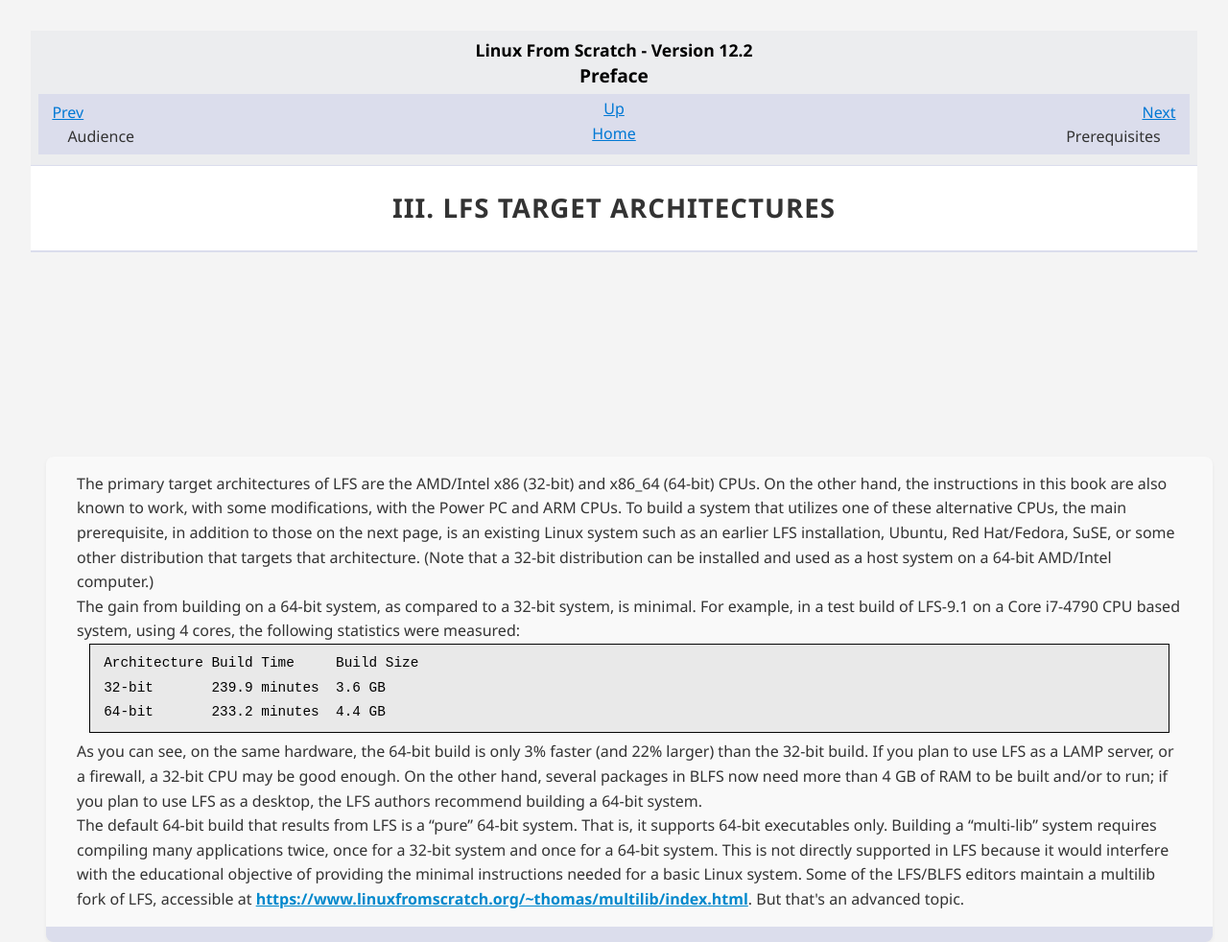
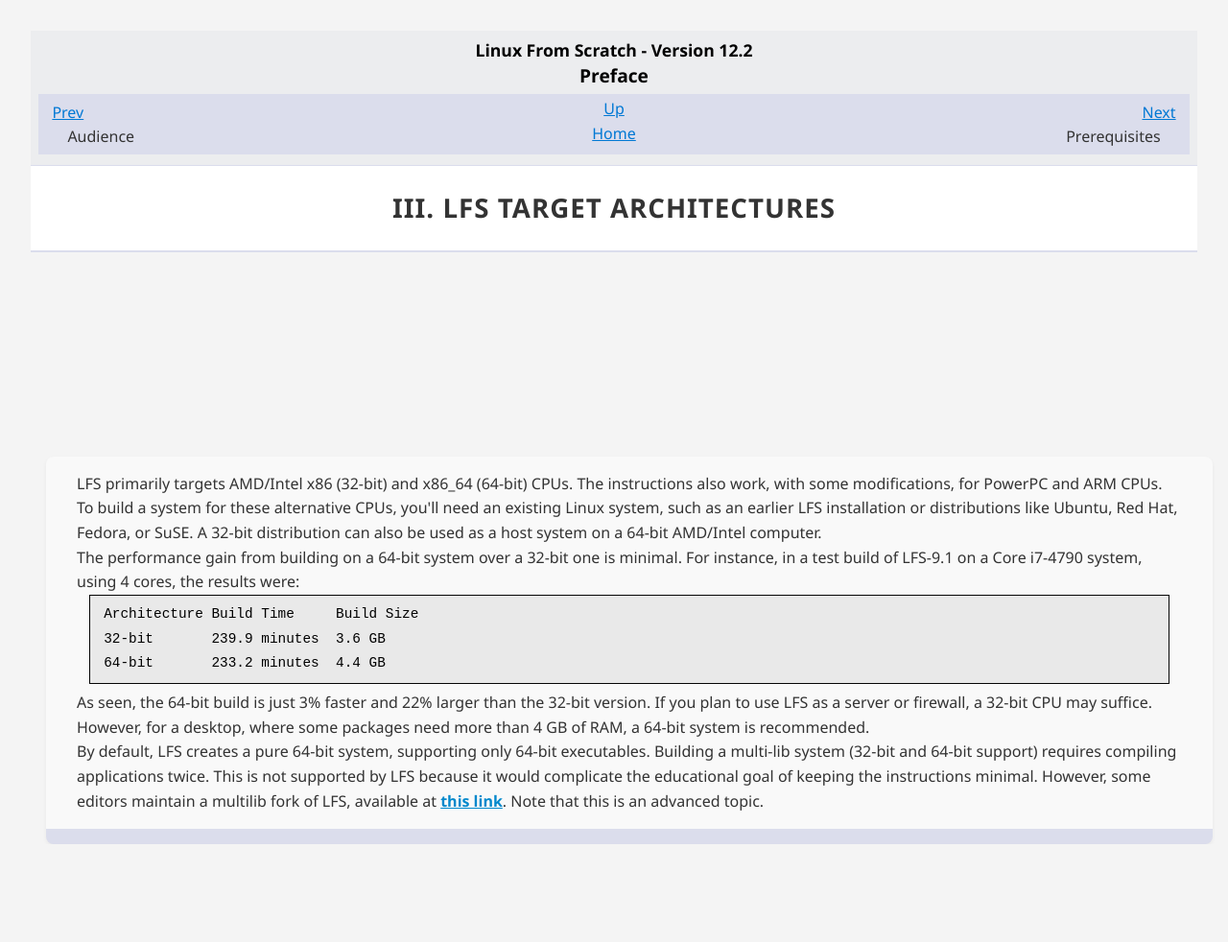
Before and after one commit to PersuasiveArchives/LFS-BOOK-Revamped, a plain HTML site: page prologue/architecture.html in a window 1280 px wide. Shown: the whole page at 96% size. After the commit the page ends 880 px from the top, so only its background shows below. Drawn offline with Linux system fonts and the light colour scheme.

Commit message:
Simplified Cleaned architecture.html

```diff
--- a/prologue/architecture.html
+++ b/prologue/architecture.html
@@ -49,48 +49,20 @@
     </h1>
     <div class="sect1" lang="en" xml:lang="en">
       <p>
-        The primary target architectures of LFS are the AMD/Intel x86
-        (32-bit) and x86_64 (64-bit) CPUs. On the other hand, the
-        instructions in this book are also known to work, with some
-        modifications, with the Power PC and ARM CPUs. To build a system that
-        utilizes one of these alternative CPUs, the main prerequisite, in
-        addition to those on the next page, is an existing Linux system such
-        as an earlier LFS installation, Ubuntu, Red Hat/Fedora, SuSE, or some
-        other distribution that targets that architecture. (Note that a
-        32-bit distribution can be installed and used as a host system on a
-        64-bit AMD/Intel computer.)
+  LFS primarily targets AMD/Intel x86 (32-bit) and x86_64 (64-bit) CPUs. The instructions also work, with some modifications, for PowerPC and ARM CPUs. To build a system for these alternative CPUs, you'll need an existing Linux system, such as an earlier LFS installation or distributions like Ubuntu, Red Hat, Fedora, or SuSE. A 32-bit distribution can also be used as a host system on a 64-bit AMD/Intel computer.
 </p>
 <p>
-        The gain from building on a 64-bit system, as compared to a 32-bit
-        system, is minimal. For example, in a test build of LFS-9.1 on a Core
-        i7-4790 CPU based system, using 4 cores, the following statistics
-        were measured:
+  The performance gain from building on a 64-bit system over a 32-bit one is minimal. For instance, in a test build of LFS-9.1 on a Core i7-4790 system, using 4 cores, the results were:
 </p>
-      <pre class="screen"><code class=
-      "computeroutput">Architecture Build Time     Build Size
+<pre class="screen"><code class="computeroutput">Architecture Build Time     Build Size
 32-bit       239.9 minutes  3.6 GB
 64-bit       233.2 minutes  4.4 GB</code></pre>
 <p>
-        As you can see, on the same hardware, the 64-bit build is only 3%
-        faster (and 22% larger) than the 32-bit build. If you plan to use LFS
-        as a LAMP server, or a firewall, a 32-bit CPU may be good enough. On
-        the other hand, several packages in BLFS now need more than 4 GB of
-        RAM to be built and/or to run; if you plan to use LFS as a desktop,
-        the LFS authors recommend building a 64-bit system.
+  As seen, the 64-bit build is just 3% faster and 22% larger than the 32-bit version. If you plan to use LFS as a server or firewall, a 32-bit CPU may suffice. However, for a desktop, where some packages need more than 4 GB of RAM, a 64-bit system is recommended.
 </p>
 <p>
-        The default 64-bit build that results from LFS is a <span class=
-        "quote">“<span class="quote">pure</span>”</span> 64-bit system. That
-        is, it supports 64-bit executables only. Building a <span class=
-        "quote">“<span class="quote">multi-lib</span>”</span> system requires
-        compiling many applications twice, once for a 32-bit system and once
-        for a 64-bit system. This is not directly supported in LFS because it
-        would interfere with the educational objective of providing the
-        minimal instructions needed for a basic Linux system. Some of the
-        LFS/BLFS editors maintain a multilib fork of LFS, accessible at
-        <a class="ulink" href=
-        "https://www.linuxfromscratch.org/~thomas/multilib/index.html">https://www.linuxfromscratch.org/~thomas/multilib/index.html</a>.
-        But that's an advanced topic.
+  By default, LFS creates a pure 64-bit system, supporting only 64-bit executables. Building a multi-lib system (32-bit and 64-bit support) requires compiling applications twice. This is not supported by LFS because it would complicate the educational goal of keeping the instructions minimal. However, some editors maintain a multilib fork of LFS, available at <a class="ulink" href="https://www.linuxfromscratch.org/~thomas/multilib/index.html">this link</a>. Note that this is an advanced topic.
+</p>
 </p>
     </div>
     <div class="navfooter">
```
Lines whose indentation alone changed are shown as unchanged.
